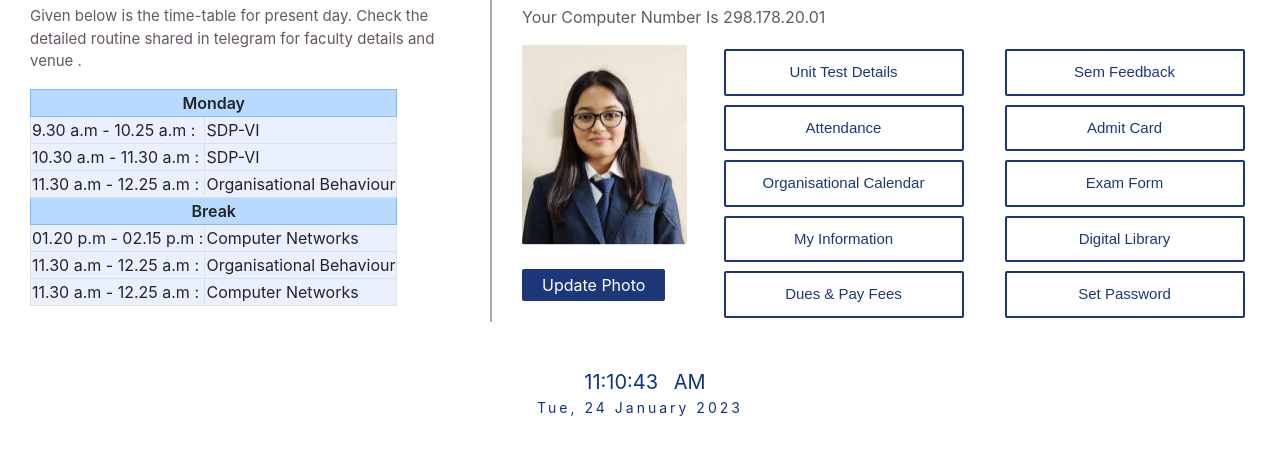
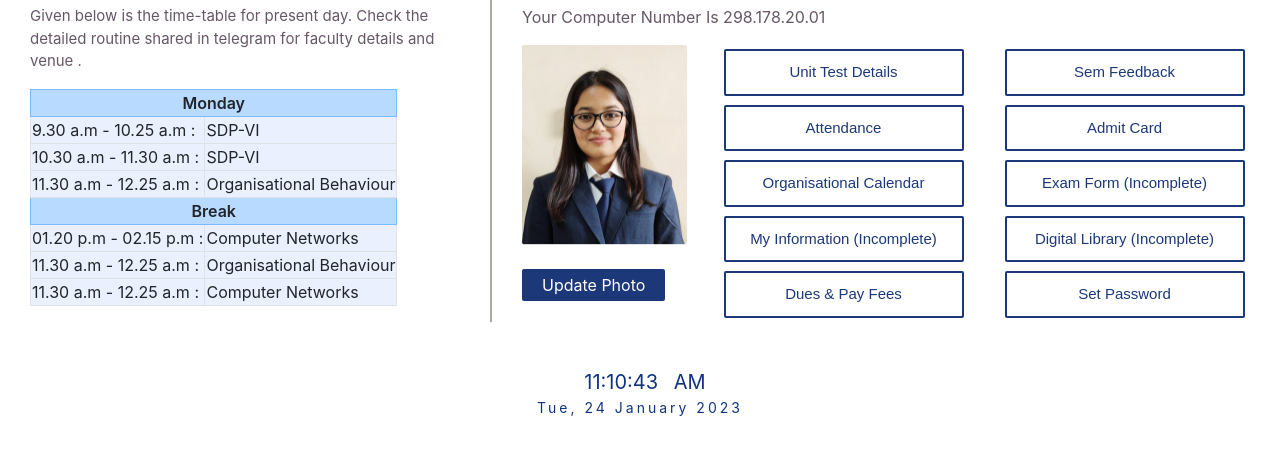
Before and after one commit to RohanPranto/uem, a plain HTML site: page profile.html in a window 1280 px wide. Shown: the part 184-638 px from the top of the page. Drawn offline with nearby package versions, Linux system fonts and the light colour scheme.

Commit message:
Update profile.html

```diff
--- a/profile.html
+++ b/profile.html
@@ -96,7 +96,7 @@
 									class="butn">Attendance</button>
 								<button onclick="window.location.href='Calender.html';" class="butn">Organisational
 									Calendar</button>
-								<button onclick="window.location.href='info.html';" class="butn">My Information</button>
+								<button onclick="window.location.href='info.html';" class="butn">My Information (Incomplete)</button>
 								<!-- ANOTHER WAY TO IMPLEMENT BUTTON -->
 								<a href="fees.html"><button class="butn">Dues & Pay
 										Fees</button></a>
@@ -105,8 +105,8 @@
 								<button onclick="window.location.href='feedback.html';" class="butn">Sem
 									Feedback</button>
 								<button onclick="window.location.href='admit.html';" class="butn">Admit Card</button>
-								<button class="butn">Exam Form</button>
-								<button class="butn">Digital Library</button>
+								<button class="butn">Exam Form (Incomplete)</button>
+								<button class="butn">Digital Library (Incomplete)</button>
 								<button onclick="window.location.href='password.html';" class="butn">Set
 									Password</button>
 							</div>
```
